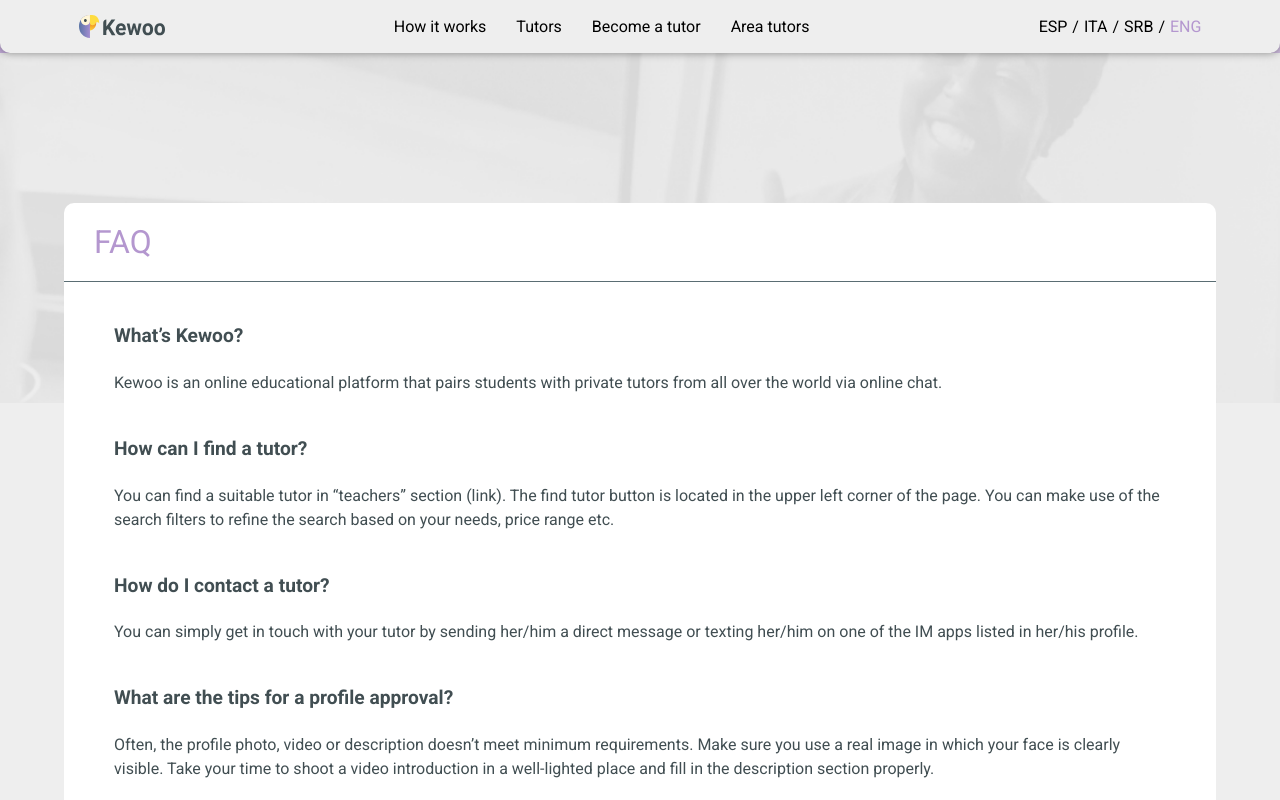
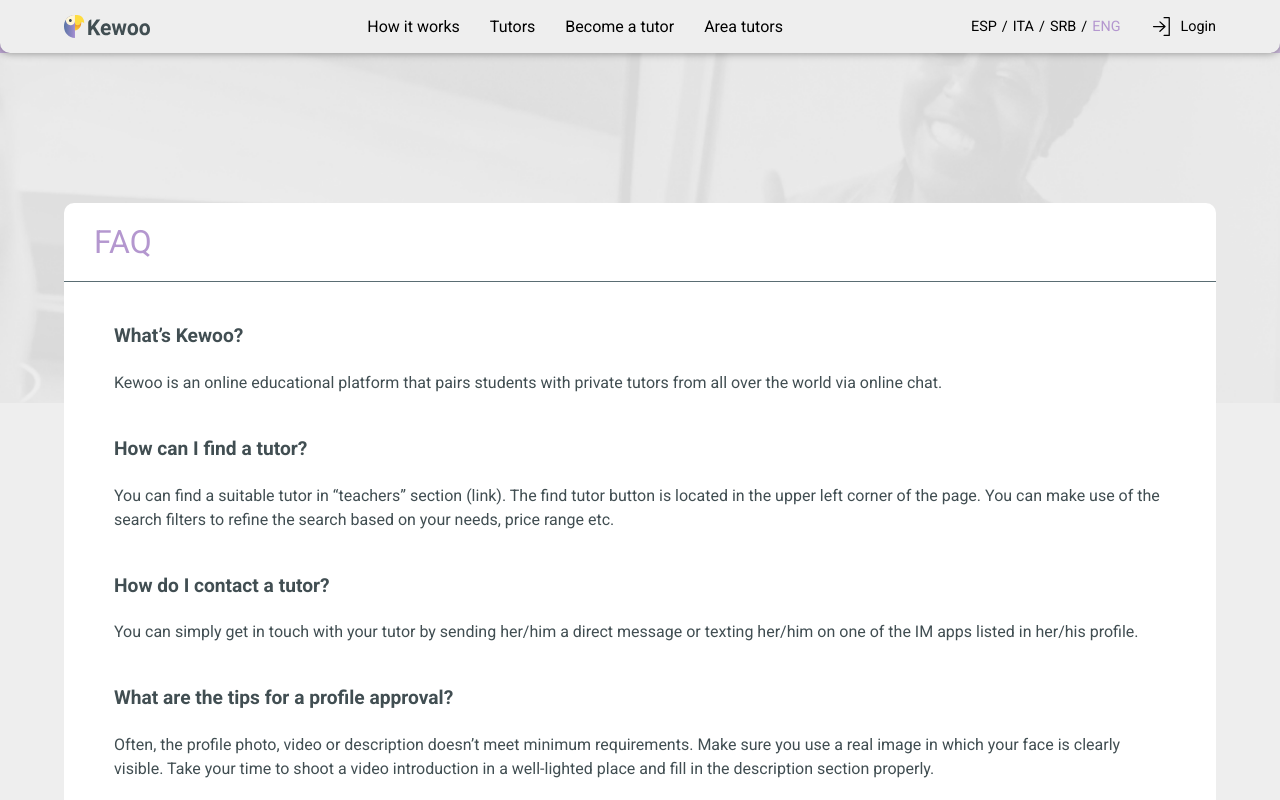
Before and after one commit to paparazzit/kewoo, a plain HTML site: page faq.html in a window 1280 px wide. Shown: the top 800 px of the page. Drawn offline with nearby package versions, Linux system fonts and the light colour scheme.

Commit message:
Navigacija

```diff
--- a/faq.html
+++ b/faq.html
@@ -20,7 +20,7 @@
 					/></a>
 					<div class="drop-down">
 						<ul class="nav-links">
-							<li><a href="">How it works</a></li>
+							<li><a href="index.html#how_it_works">How it works</a></li>
 							<li><a href="tutors.html">Tutors</a></li>
 							<li><a href="become_a_tutor.html">Become a tutor</a></li>
 							<li><a href="tutor_profile.html">Area tutors</a></li>
@@ -32,6 +32,10 @@
 							<li class="lang-esp"><a href="">SRB</a></li>
 							<li class="lang-esp"><a href="" class="lang-active">ENG</a></li>
 						</ul>
+						<a href="become_a_tutor.html" class="login"
+							><img src="img/icons/login_icon.svg" alt="" />
+							<p>Login</p></a
+						>
 					</div>
 					<div class="toggle-bar">
 						<span></span>
--- a/scss/responsive.scss
+++ b/scss/responsive.scss
@@ -965,6 +965,9 @@
 							}
 						}
 					}
+				}
+				.login {
+					margin-top: 10px;
 				}
 			}
 			.active {
--- a/scss/style.scss
+++ b/scss/style.scss
@@ -100,7 +100,7 @@ nav {
 	transition-delay: 0.4s;
 
 	.container {
-		@include flex(center, center, nowrap, row);
+		@include flex(center, space-between, nowrap, row);
 
 		.logo {
 			width: 86px;
@@ -129,6 +129,7 @@ nav {
 			}
 			.langs {
 				li {
+					font-size: 0.9rem;
 					&::after {
 						content: "/";
 						margin: 0 5px;
@@ -138,6 +139,20 @@ nav {
 							display: none;
 						}
 					}
+				}
+			}
+			.login {
+				margin-left: 30px;
+				display: flex;
+				align-items: center;
+				justify-content: center;
+				img {
+					width: 20px;
+					height: 20px;
+				}
+				p {
+					margin-left: 10px;
+					font-size: 0.9rem;
 				}
 			}
 		}
```
Also changed, not shown: become_a_tutor.html (+4 -0 lines), index.html (+4 -0 lines), private_lesson.html (+5 -1 lines), trial_lesson.html (+5 -1 lines), tutor_profile.html (+5 -1 lines), tutors.html (+5 -1 lines), tutors_details.html (+5 -1 lines), css/style.css, img/icons/login_icon.svg (added), 1 other file.
